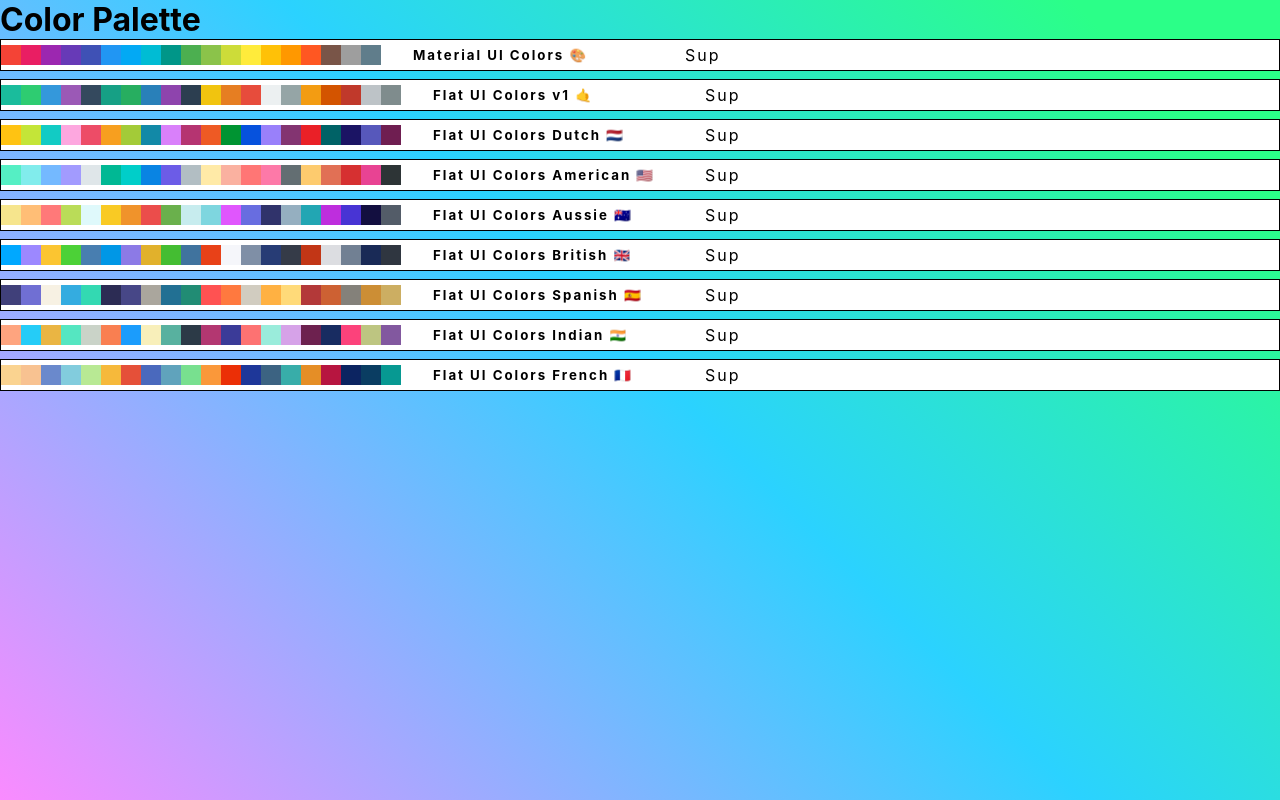
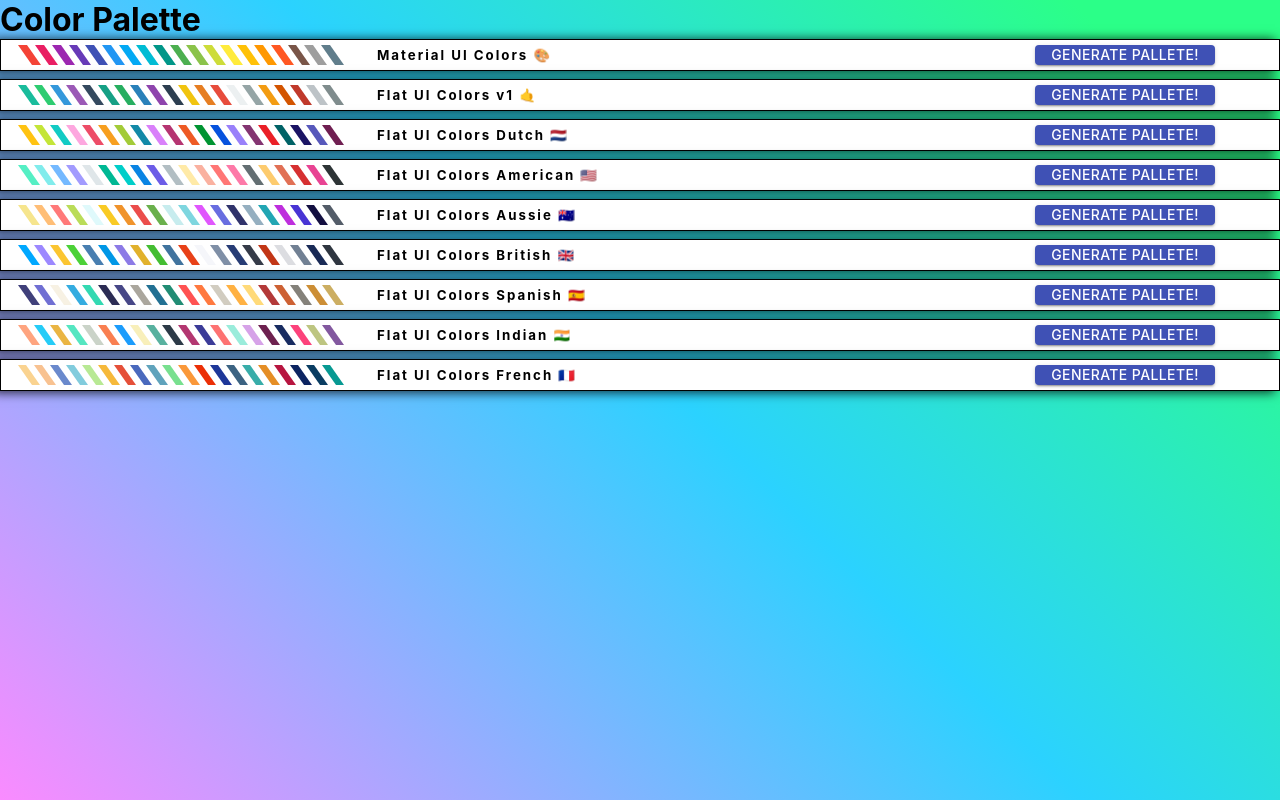
Before and after one commit to javi-err/Color-Palette-, a React (Create React App) app: page / in a window 1280 px wide. Built offline with nearby package versions, Linux system fonts and the light colour scheme.

Commit message:
added links to individual palette

```diff
--- a/package.json
+++ b/package.json
@@ -5,6 +5,7 @@
   "dependencies": {
     "@material-ui/core": "^4.11.2",
     "@material-ui/icons": "^4.11.2",
+    "@material/button": "^8.0.0",
     "@testing-library/jest-dom": "^5.11.6",
     "@testing-library/react": "^11.2.2",
     "@testing-library/user-event": "^12.5.0",
--- a/src/App.js
+++ b/src/App.js
@@ -19,7 +19,7 @@
     console.log(newPaletteGenerator(seed[2]))
     return (
       <Switch>
-        <Route exact path="/" render={() => <PaletteHome palettes={seed}/>} />
+        <Route exact path="/" render={(routeProps) => <PaletteHome palettes={seed} {...routeProps}/>} />
         <Route
         exact path="/palette/:id"
         render={routeProps => (
--- a/src/PaletteHome.js
+++ b/src/PaletteHome.js
@@ -14,8 +14,13 @@
 
 export class PaletteHome extends Component {
 
+    goToPalette(id) {
+        this.props.history.push(`/palette/${id}`)
+    }
+
     render() {
     const { classes, palettes } = this.props
+
 
     console.log(palettes)
         return (
@@ -26,7 +31,7 @@
                 <div className="palette-list">
                 {palettes.map((palette) => {
                    return (
-                    <PaletteList {...palette} />
+                    <PaletteList {...palette} handleNav={() => this.goToPalette(palette.id)} />
                    )
                 })
             }
--- a/src/PaletteList.js
+++ b/src/PaletteList.js
@@ -1,9 +1,12 @@
 import React from 'react'
 import { withStyles } from '@material-ui/styles'
+import Button from '@material-ui/core/Button'
+
 
 const styles = {
     root: {
         backgroundColor: "white",
+        boxShadow: "-6px 1px 10px 1px rgba(0,0,0,0.75)",
         border: "1px solid black",
         marginBottom: ".5rem",
         display: "flex",
@@ -25,21 +28,33 @@
 
     miniPalette: {
         display: "flex",
+        width: '20rem',
+        marginLeft: '1.5rem',
+        transform: "skew(35deg, 0deg)"
     },
 
     miniPal: {
-        width: "20px",
-        height: "20px"
-    }
+        width: "10px",
+        height: "20px",
+        marginRight: ".5rem"
+    },
+
+    link: {
+        marginLeft: 'auto',
+        marginRight: '4rem',
+        overflow: 'none'
+    },
+
 
 }
 
 const PaletteList = (props) => {
-    const {classes, paletteName, emoji, colors} = props;
+    const {classes, paletteName, emoji, colors, handleNav} = props;
     const miniPalette = colors.map(c => {
         console.log(c)
         return <div className={classes.miniPal} style={{backgroundColor: c.color}} key={c.name} ></div>
     })
+
     return (
         <div className={classes.root}>
 
@@ -51,8 +66,12 @@
                 {paletteName} <span>{emoji}</span>
             </h5>
 
-            <div className={classes.colors}>
-                Sup
+            <div className={classes.link}>
+                <Button color="primary"
+                style={{display: 'flex', alignItems:"center", justifyContent:'center', height: '20px'}}
+                variant="contained"
+                onClick={handleNav}>
+                    Generate Pallete!</Button>
             </div>
         </div>
     )
```
Also changed, not shown: 2 other files (tests, documents, lock files or other folders).
